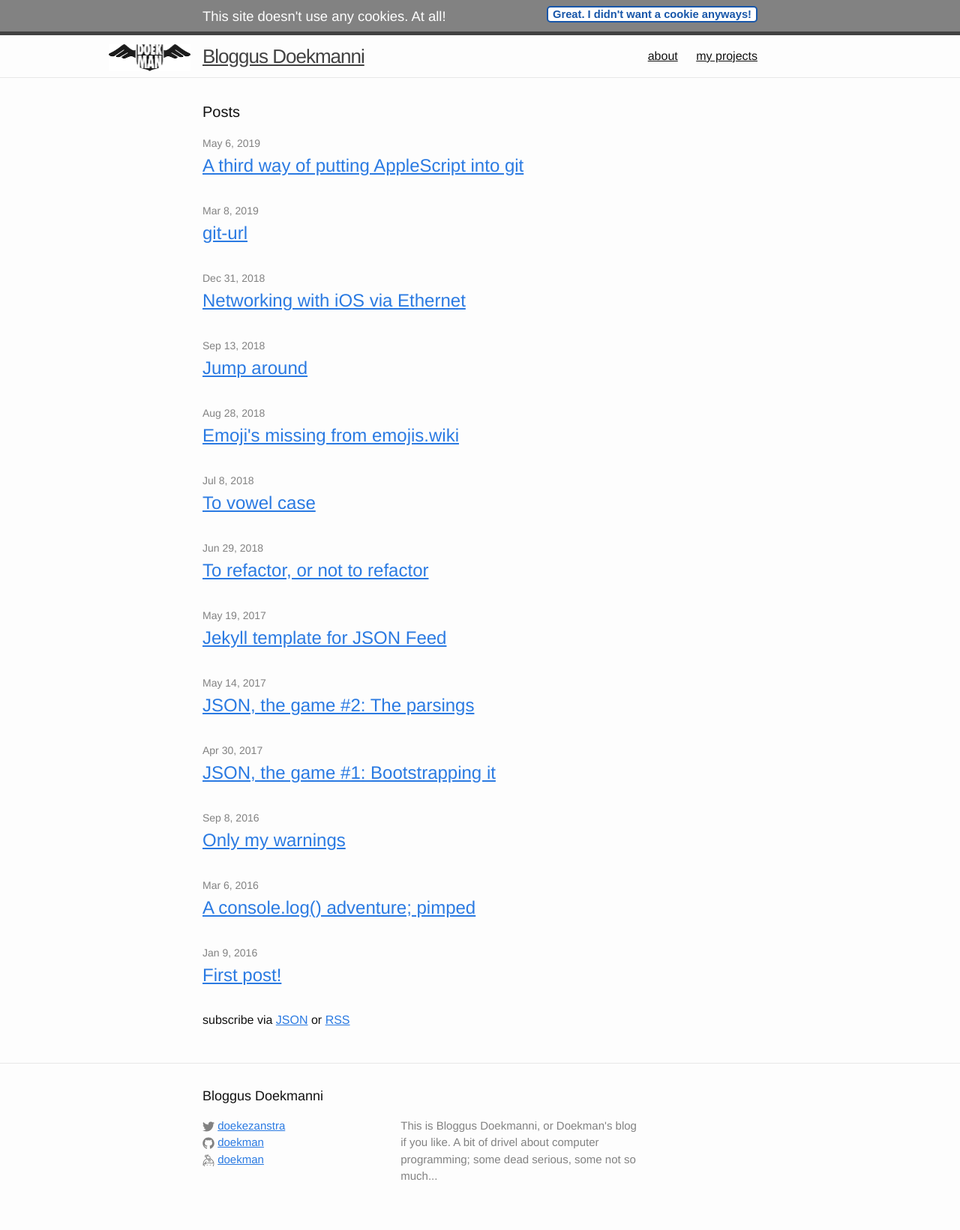
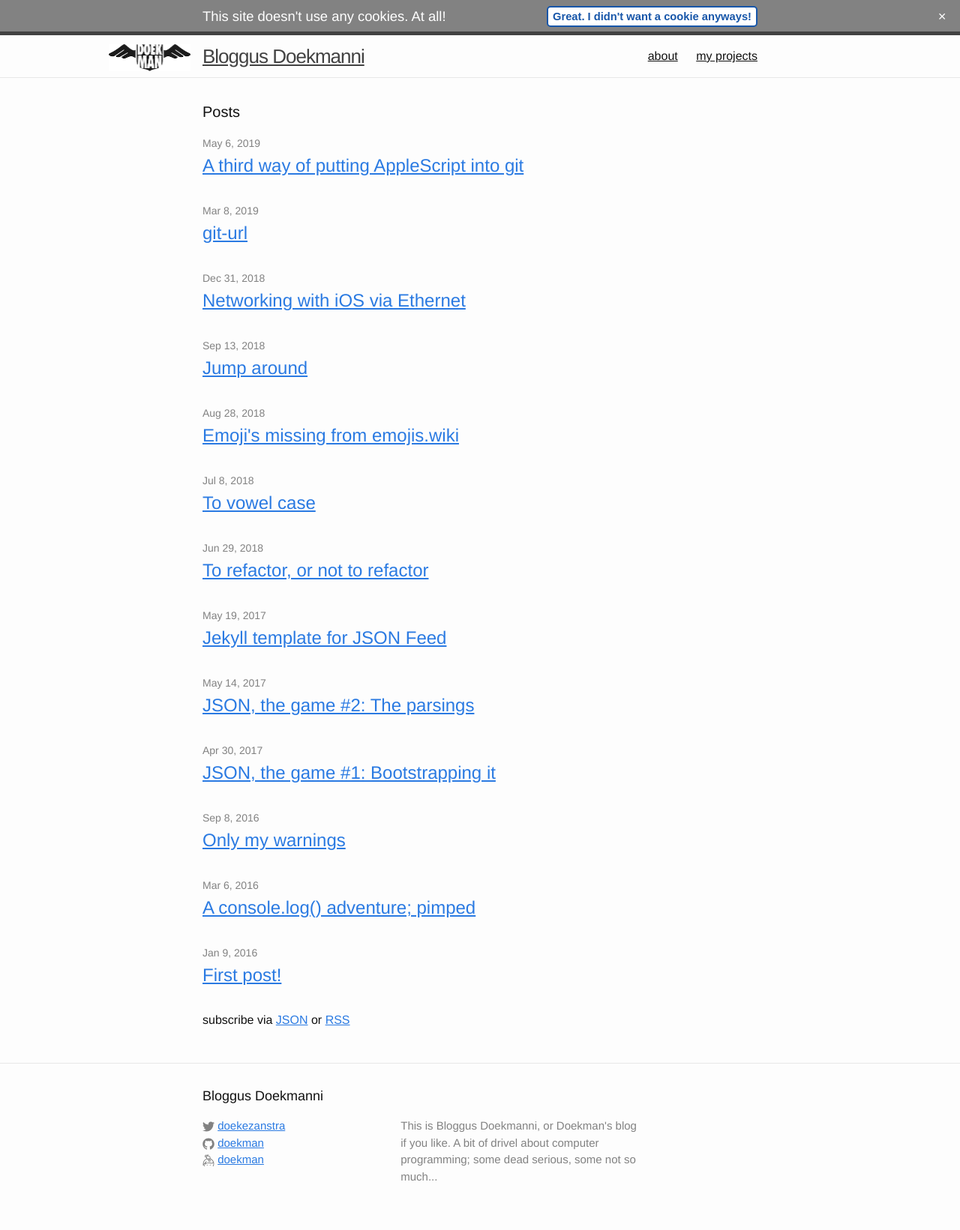
Before and after one commit to doekman/doekman.github.io, a Jekyll site: the page built from index.html, in a window 1280 px wide. Shown: the whole page at 75% size. Built offline with Jekyll 4.4.1, drawn with Linux system fonts in a browser that asks for light colours.

```diff
--- a/css/main.scss
+++ b/css/main.scss
@@ -74,9 +74,19 @@ pre, code {
 ;   border:2px solid #1756a9
 ;   border-radius: 5px
 ;   cursor: pointer
+;   line-height: $base-line-height
 }
 .no_cookies_bar button:hover
 {   border:2px solid red
 ;   color:red
 ;   background-color:yellow
 }
+.no_cookies_bar span
+{   float:right
+;   display:inline-block;
+;   margin-right:1em;
+;   cursor: pointer
+}
+.no_cookies_bar span:hover
+{   color:red
+}
--- a/js/no_cookies.js
+++ b/js/no_cookies.js
@@ -1,24 +1,28 @@
 (function()
-{	let get_pref = (pref_name, pref_default) => pref_name in localStorage ? JSON.parse(localStorage[pref_name]) : pref_default
-;	let set_pref = (pref_name, pref_value) => localStorage[pref_name]=JSON.stringify(pref_value)
+{	let get_pref = (pref_name, pref_default) => pref_name in localStorage ? JSON.parse(localStorage[pref_name]) : pref_name in sessionStorage ? JSON.parse(sessionStorage[pref_name]) : pref_default
+;	let set_pref = (pref_name, pref_value, session_storage) => (session_storage ? sessionStorage : localStorage)[pref_name] = JSON.stringify(pref_value)
 
 ;	const NC = 'no_cookies'
 ;	let localized_strings =
-	{	'en': {message: 'This site doesn\'t use any cookies. At all!', button:'Great. I didn\'t want a cookie anyways!', explanation:'We do use “localStorage” to remember this setting though.'}
-	,	'de': {message: 'Diese Seite verwendet keine Cookies. Überhaupt!', button:'Großartig. Ich wollte sowieso keinen Keks!', explanation:'Wir verwenden „localStorage″, um uns diese Einstellung zu merken.'}
-	,	'nl': {message: 'Deze webstek gebruikt geen koekjes. Echt niet!', button:'Fijn, ik wil ook geen koekje!', explanation:'We gebruiken wel ❝localStorage❞ om je bevestiging te onthouden.'}
+	{	'en': {message: 'This site doesn\'t use any cookies. At all!', button:'Great. I didn\'t want a cookie anyways!', explanation:'We do use “localStorage” to remember this setting though.', close:'Get rid of this rubbish'}
+	,	'de': {message: 'Diese Seite verwendet keine Cookies. Überhaupt!', button:'Großartig. Ich wollte sowieso keinen Keks!', explanation:'Wir verwenden „localStorage″, um uns diese Einstellung zu merken.', close:'Werde diesen Müll los'}
+	,	'nl': {message: 'Deze webstek gebruikt geen koekjes. Echt niet!', button:'Fijn, ik wil ook geen koekje!', explanation:'We gebruiken wel ❝localStorage❞ om je bevestiging te onthouden.', close:'Weg met die onzin'}
 	}
 ;	let current_locale = navigator.language.substr(0,2)
 ;	const LS = localized_strings[current_locale] || localized_strings['en']
 ;	if (get_pref(NC, false) !== true)
 	{	let no_cookies_bar = document.createElement('div')
 	;   no_cookies_bar.setAttribute('class', 'no_cookies_bar')
-	;	no_cookies_bar.innerHTML = '<div class="wrapper">'+LS.message+' <button title="'+LS.explanation+'">'+LS.button+'</button></div>'
+	;	no_cookies_bar.innerHTML = '<span title="'+LS.close+'">×</span><div class="wrapper">'+LS.message+' <button title="'+LS.explanation+'">'+LS.button+'</button></div>'
 	;	let h = document.querySelector('header') || document.querySelector('body')
 	;	h.insertBefore(no_cookies_bar, h.childNodes[0])
 	;	h.querySelector('button').addEventListener('click', function(e)
 		{	set_pref(NC, true)
 		;	h.removeChild(no_cookies_bar)
 		})
+	;	h.querySelector('span').addEventListener('click', function(e)
+		{	set_pref(NC, true, true)
+		;	h.removeChild(no_cookies_bar)
+		})
 	}
 })();
```
